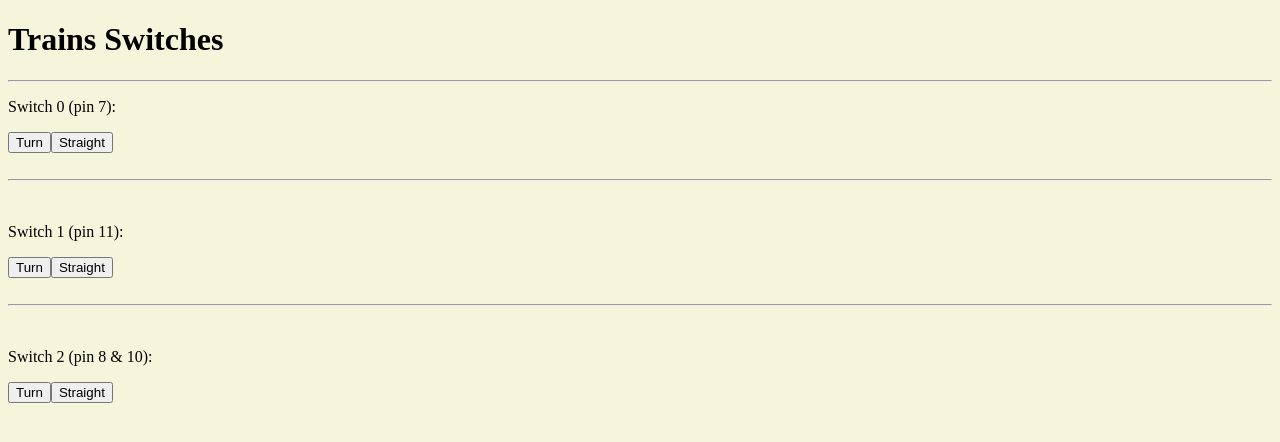
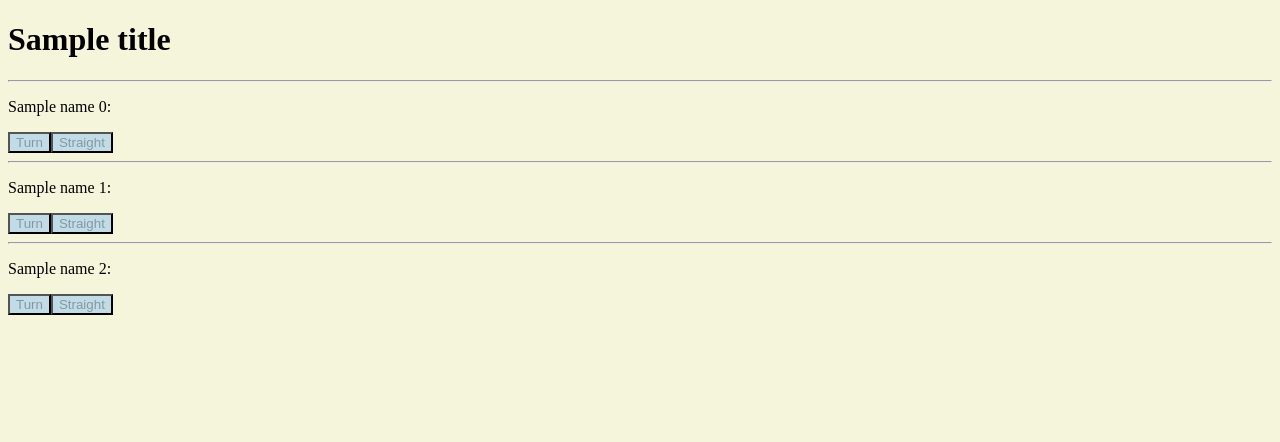
Before and after one commit to jakee417/Pi-Train-Switching, a Flask app: template templates/index.html in a window 1280 px wide. Shown: the top 442 px of the page. Run offline with Flask 2, Linux system fonts and the light colour scheme; the template is opened without the code that fills it: most values are stand-ins (such as "Sample title", 1, 10 or a date in 2020).

Commit message:
update_html_add_icon

```diff
--- a/app.py
+++ b/app.py
@@ -1,29 +1,29 @@
 from flask import Flask, render_template, request
-from train_switch.train_switch import GPIOZeroManualTrainSwitch, RelayTrainSwitch
-
-NUM_SWITCHES = 2  # match number of button sets on html page
-
-pins = [7, 11, 12, 13, 15, 16, 18, 22]  # board pins, 8 total
+from train_switch.train_switch import ServoTrainSwitch, RelayTrainSwitch
 
 train_switches = {
-	i: GPIOZeroManualTrainSwitch(switch=i, pin=pins[i], verbose=True)
-	for i in range(NUM_SWITCHES)
+	switch: ServoTrainSwitch(switch=switch, pin=pin, verbose=True)
+	for switch, pin in enumerate([7, 11])
 }
 
 train_switches.update(
-	{2: RelayTrainSwitch(switch=2, pin=(8, 10), verbose=True)}
+	{2: RelayTrainSwitch(switch=2, pin=(16, 18), verbose=True)}
 )
 
 app = Flask(__name__)
 
 @app.route('/', methods = ['POST', 'GET'])
 def index():
+	kwargs = {}
 	if request.method == 'POST':
 		for switch, action in request.form.items():
 			switch = int(switch)  # cast the switch to an integer
 			train_switches[switch].action(action)
 	# TODO: if its a post, we need to pass arguments to `index.html`
-	return render_template('index.html')
+	kwargs = {"name_" + str(i): s.__repr__() for i, s in train_switches.items()}
+	kwargs.update({"status_" + str(i): str(s.state) for i, s in train_switches.items()})
+	kwargs.update({'title': 'Train Switches'})
+	return render_template('index.html', **kwargs)
 
 if __name__ == '__main__':
 	# app.run(host='0.0.0.0', port=80, debug=True)
--- a/static/style.css
+++ b/static/style.css
@@ -2,3 +2,13 @@ body {
 	background: beige;
 	color: black;
 }
+
+input.unclicked {
+	background: rgb(193, 220, 230);
+	color: rgba(0, 0, 0, 0.308);
+}
+
+input.clicked {
+	background: darkblue;
+	color: white;
+}
--- a/templates/index.html
+++ b/templates/index.html
@@ -1,65 +1,88 @@
 <!DOCTYPE html>
+
 <html>
 
 <head>
     <link rel="stylesheet" href='/static/style.css'/>
+    <link rel="shortcut icon" href="{{ url_for('static', filename='favicon.ico') }}">
 </head>
 
 <meta name="viewport" content="width=device-width, initial-scale=1.0">
 
 <body>
-    <h1>Trains Switches</h1>
+
+    <h1>{{ title }}</h1>
     <hr />
-    <p>Switch 0 (pin 7):</p>
+    <p>{{ name_0 }}:</p>
     <table style="width:100%">
         <tr>
             <form action="{{url_for("index")}}" method="post">
-                <input type="submit" value="Turn" name="0">
+                {% if status_0 == "Turn": %}
+                <input type="submit" value="Turn" name="0" class="clicked">
+                {% else %}
+                <input type="submit" value="Turn" name="0" class="unclicked">
+                {% endif %}
             </form>
         </tr>
         <tr>
             <form action="{{url_for("index")}}" method="post">
-                <input type="submit" value="Straight" name="0">
+                {% if status_0 == "Straight": %}
+                <input type="submit" value="Straight" name="0" class="clicked">
+                {% else %}
+                <input type="submit" value="Straight" name="0" class="unclicked">
+                {% endif %}
             </form>
         </tr>
     </table>
 
-    <BR>
     <hr />
-    <BR>
-    <p>Switch 1 (pin 11):</p>
+
+    <p>{{ name_1 }}:</p>
     <table style="width:100%">
         <tr>
             <form action="{{url_for("index")}}" method="post">
-                <input type="submit" value="Turn" name="1">
+                {% if status_1 == "Turn": %}
+                <input type="submit" value="Turn" name="1" class="clicked">
+                {% else %}
+                <input type="submit" value="Turn" name="1" class="unclicked">
+                {% endif %}
             </form>
         </tr>
         <tr>
             <form action="{{url_for("index")}}" method="post">
-                <input type="submit" value="Straight" name="1">
+                {% if status_1 == "Straight": %}
+                <input type="submit" value="Straight" name="1" class="clicked">
+                {% else %}
+                <input type="submit" value="Straight" name="1" class="unclicked">
+                {% endif %}
             </form>
         </tr>
     </table>
 
-    <BR>
     <hr />
-        <BR>
-        <p>Switch 2 (pin 8 & 10):</p>
+
+    <p>{{ name_2 }}:</p>
     <table style="width:100%">
         <tr>
             <form action="{{url_for("index")}}" method="post">
-                    <input type="submit" value="Turn" name="2">
+                {% if status_2 == "Turn": %}
+                <input type="submit" value="Turn" name="2" class="clicked">
+                {% else %}
+                <input type="submit" value="Turn" name="2" class="unclicked">
+                {% endif %}
             </form>
         </tr>
         <tr>
             <form action="{{url_for("index")}}" method="post">
-                    <input type="submit" value="Straight" name="2">
+                {% if status_2 == "Straight": %}
+                <input type="submit" value="Straight" name="2" class="clicked">
+                {% else %}
+                <input type="submit" value="Straight" name="2" class="unclicked">
+                {% endif %}
             </form>
         </tr>
     </table>
 
 
-
 </body>
-
 </html>
```
Also changed, not shown: train_switch/train_switch.py (+49 -50 lines), static/favicon.ico (added). Lines whose indentation alone changed are shown as unchanged.
